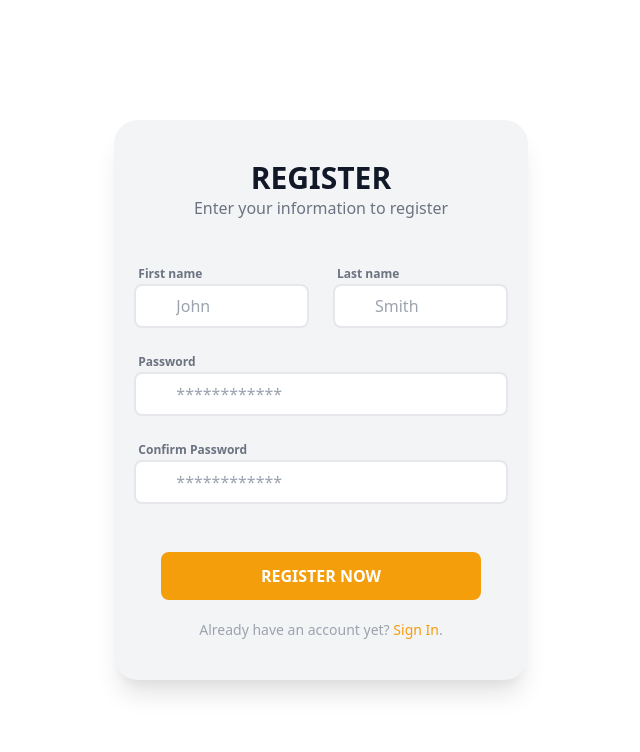
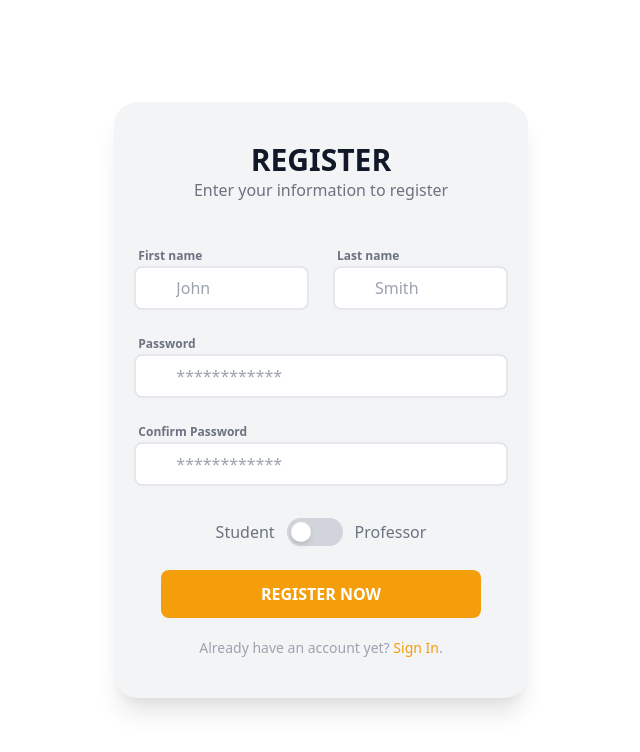
Before and after one commit to CameronDickie/comp3004-team6, a React (Create React App) app in the folder frontend-app/: page /signup in a window 1280 px wide. Shown: the top 752 px of the page, without its empty margins (319-959 px from the left). Built offline with nearby package versions, Linux system fonts and the light colour scheme.

Commit message:
Added usertype choice to signup page, sent appropriate data to server.
Jaxson Hood
Front-end UI

```diff
--- a/frontend-app/src/components/AdminMainSection.js
+++ b/frontend-app/src/components/AdminMainSection.js
@@ -20,14 +20,13 @@ class AdminMainSection extends Component{
         this.state = {
             data: this.props.app.state.data,
             modalOpen: false,
-            applications: this.props.app.state.applications
         }
+
+        // Get applications from server on creation
+        this.props.updateApplications();
     }
 
     processApplication = async (status, name, type) => {
-        // console.log(status);
-        // console.log(name);
-        // console.log(type);
         const requestOptions = {
             method: 'POST',
             headers: {'Content-Type':'text/html'},
@@ -45,8 +44,9 @@ class AdminMainSection extends Component{
                     if(res == "error") {
                         console.log('error processing application');
                     }
-                    // this.props.app.updateApplications();
+                    //  else this.props.updateApplications();
                 })
+
         } else if(!status) {
             //deny this application
             await fetch ('/api/delete-application', requestOptions)
@@ -56,12 +56,14 @@ class AdminMainSection extends Component{
                     if(res == "error") {
                         console.log('error deleting this application')
                     }
-                    // this.props.app.updateApplications();
+                    //  else this.props.updateApplications()
                 })
+
         } else {
             console.log("error with application processing ocurred");
         }
     }
+
     createCourseTable = () => {
         let table = []
 
@@ -75,14 +77,15 @@ class AdminMainSection extends Component{
     createApplicationTable = () => {
         let table = []
 
-        for (let i in this.props.app.state.applications){
-            table.push(this.makeApplicationCard(this.props.app.state.applications[i]))
+        for (let i in this.props.applications){
+            table.push(this.makeApplicationCard(this.props.applications[i]))
         }
 
         return table
     }
+
+
     makeAdminCourseCard = (course) => {
-
         return (
             <div className="p-2">
                 <div className="p-3 rounded-md h-40 w-72 bg-gray-50 border-2 hover:border-blue-500 flex flex-wrap content-between">
@@ -105,7 +108,7 @@ class AdminMainSection extends Component{
         )
     }
 
-    makeApplicationCard = (application)=>{
+    makeApplicationCard = (application) => {
         return (
             <div class="w-full p-2">
                 <div class="inline-grid lg:flex rounded-lg border-2 hover:border-gray-700 pb-6 lg:pb-0 min-w-full">
--- a/frontend-app/src/components/SignUp.js
+++ b/frontend-app/src/components/SignUp.js
@@ -9,7 +9,7 @@ class SignUp extends React.Component {
             lastname: '',
             bpassword: '',
             cpassword: '',
-            type: 'student',
+            toggle: false,
             didWork: false
         }
     }
@@ -17,6 +17,13 @@ class SignUp extends React.Component {
         this.setState({[event.target.id]: event.target.value})
     }
     doRegister = async () => {
+
+        let thisType = "Student"
+
+        if (this.state.toggle){
+            thisType = "Professor"
+        }
+
         const requestOptions = {
             method: 'POST',
             headers: { 'Content-Type': 'text/html' },
@@ -24,7 +31,7 @@ class SignUp extends React.Component {
                 firstname: this.state.firstname,
                 lastname: this.state.lastname,
                 password: this.state.bpassword,
-                type: this.state.type
+                type: thisType
             })
         };
 
@@ -87,6 +94,39 @@ class SignUp extends React.Component {
                                         </div>
                                     </div>
                                 </div>
+                                <div className="-mx-3 -mt-4 mb-6">
+                                    <div class="w-full h-full flex flex-col justify-center items-center">
+                                        <div class="flex justify-center items-center">
+                                            <span class="">
+                                                Student
+                                            </span>
+
+                                            <div class="w-14 h-7 flex items-center bg-gray-300 rounded-full mx-3 px-1" onClick={()=>{this.setState({toggle: !this.state.toggle})}}>
+                                                <div className={`bg-white w-5 h-5 rounded-full shadow-md transform ${this.state.toggle ? "translate-x-7" : ""}`}></div>
+                                            </div>
+                                            <span class="">
+                                                Professor
+                                            </span>
+                                        </div>
+{/*
+                                        <div class="flex justify-center items-center mt-4">
+                                            <span class="">
+                                                <svg class="h-6 w-6 text-gray-400" fill="none" viewBox="0 0 24 24" stroke="currentColor">
+                                                    <path stroke-linecap="round" stroke-linejoin="round" stroke-width="2" d="M12 3v1m0 16v1m9-9h-1M4 12H3m15.364 6.364l-.707-.707M6.343 6.343l-.707-.707m12.728 0l-.707.707M6.343 17.657l-.707.707M16 12a4 4 0 11-8 0 4 4 0 018 0z" />
+                                                </svg>
+                                            </span>
+
+                                            <div class="w-14 h-7 flex items-center bg-gray-300 rounded-full mx-3 px-1" >
+                                                <div class="bg-white w-5 h-5 rounded-full shadow-md transform translate-x-7"></div>
+                                            </div>
+                                            <span class="">
+                                                <svg class="h-6 w-6 text-gray-500" fill="none" viewBox="0 0 24 24" stroke="currentColor">
+                                                    <path stroke-linecap="round" stroke-linejoin="round" stroke-width="2" d="M20.354 15.354A9 9 0 018.646 3.646 9.003 9.003 0 0012 21a9.003 9.003 0 008.354-5.646z" />
+                                                </svg>
+                                            </span>
+                                        </div> */}
+                                    </div>
+                                </div>
                                 <div class="flex -mx-3">
                                     <div class="w-full px-3 mb-5">
                                         <button class="block w-full max-w-xs mx-auto bg-yellow-500 hover:bg-yellow-600 focus:bg-yellow-700 text-white rounded-lg px-3 py-3 font-semibold " onClick={() => {this.doRegister()}}>REGISTER NOW</button>
--- a/frontend-app/src/pages/AdminDashboard.js
+++ b/frontend-app/src/pages/AdminDashboard.js
@@ -21,22 +21,22 @@ class AdminDashboard extends Component {
             whichModal: 0,
             webSocket: null,
             applications: [
-                {
-                    name: "Jaxson Hood",
-                    type: "Student Application."
-                },
-                {
-                    name: "Cam Dickie",
-                    type: "Student Application."
-                },
-                {
-                    name: "Dr. Snooze Warts",
-                    type: "Professor Application."
-                },
-                {
-                    name: "Professor Blake Walden",
-                    type: "Professor Application."
-                }
+                // {
+                //     name: "Jaxson Hood",
+                //     type: "Student Application."
+                // },
+                // {
+                //     name: "Cam Dickie",
+                //     type: "Student Application."
+                // },
+                // {
+                //     name: "Dr. Snooze Warts",
+                //     type: "Professor Application."
+                // },
+                // {
+                //     name: "Professor Blake Walden",
+                //     type: "Professor Application."
+                // }
             ],
             data: {
                 courses: [
@@ -72,6 +72,7 @@ class AdminDashboard extends Component {
     componentDidMount() {
         this.connect();
     }
+
     connect = () => {
         let ws = new WebSocket('ws://localhost:8080/api/websocket', 'subprotocol.demo.websocket');
         ws.onopen = () => {
@@ -81,12 +82,14 @@ class AdminDashboard extends Component {
             console.log('Extensions: ' + ws.extensions);
             this.sendUser(ws);
         }
+
         ws.onmessage = (event) => {
             console.log('Client received: ' + event.data);
             if(event.data == 'get-applications') {
                 this.updateApplications();
             }
         }
+
         ws.onerror = (event) => {
             console.log('Client error: ' + event.data);
         }
@@ -95,19 +98,20 @@ class AdminDashboard extends Component {
         }
         this.setState({webSocket: ws})
     }
+
     disconnect = () => {
         if(this.state.webSocket != null) {
             this.state.webSocket.close();
             this.state.webSocket = null;
         }
     }
+
+    //Send Socket message
     sendMessage = (msg) => {
         console.log('Client sends ' + msg);
         this.state.webSocket.send(msg);
     }
 
-
-    //Local stuff
 
     sendUser = (ws) => {
 
@@ -133,8 +137,10 @@ class AdminDashboard extends Component {
         await fetch('/api/get-applications', requestOptions)
             .then(response => response.json())
             .then(res => {
+
                 //update this.state.data.applictions
                 let formatted = res;
+
                 //formatting the response to be of type {name, type}
                 for(let i = 0; i < formatted.length; i++) {
                     delete formatted[i].password;
@@ -143,15 +149,16 @@ class AdminDashboard extends Component {
                     delete formatted[i].lastname;
                 }
 
-                this.setState({applications: formatted}, () => {
-                    console.log(JSON.stringify(this.state.applications))
-                })
+                console.log(formatted)
+
+                //Set local state so render gets called
+                this.setState({applications: formatted})
             })
     }
+
     setPage = (pageName) => {
         this.setState({page: pageName});
     }
-
 
     render() {
 
@@ -201,7 +208,7 @@ class AdminDashboard extends Component {
                                 </div>
                             </div>
                             <div className={`${(this.state.page == "dashboard") ? "" : "hidden"}`}>
-                                <AdminMainSection app={this} />
+                                <AdminMainSection app={this} updateApplications={this.updateApplications} applications={this.state.applications} />
                             </div>
                         </div>
 
```
